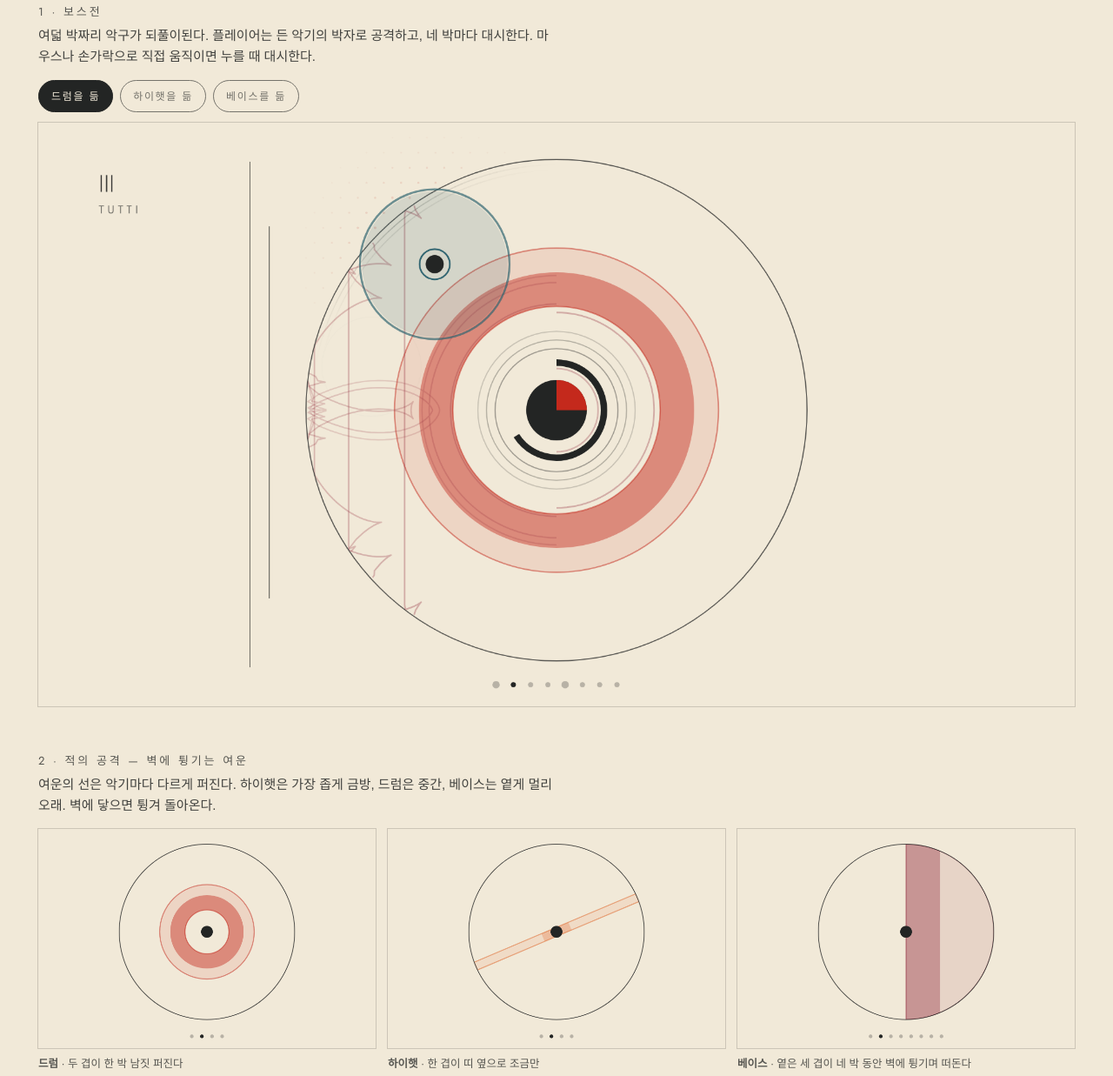
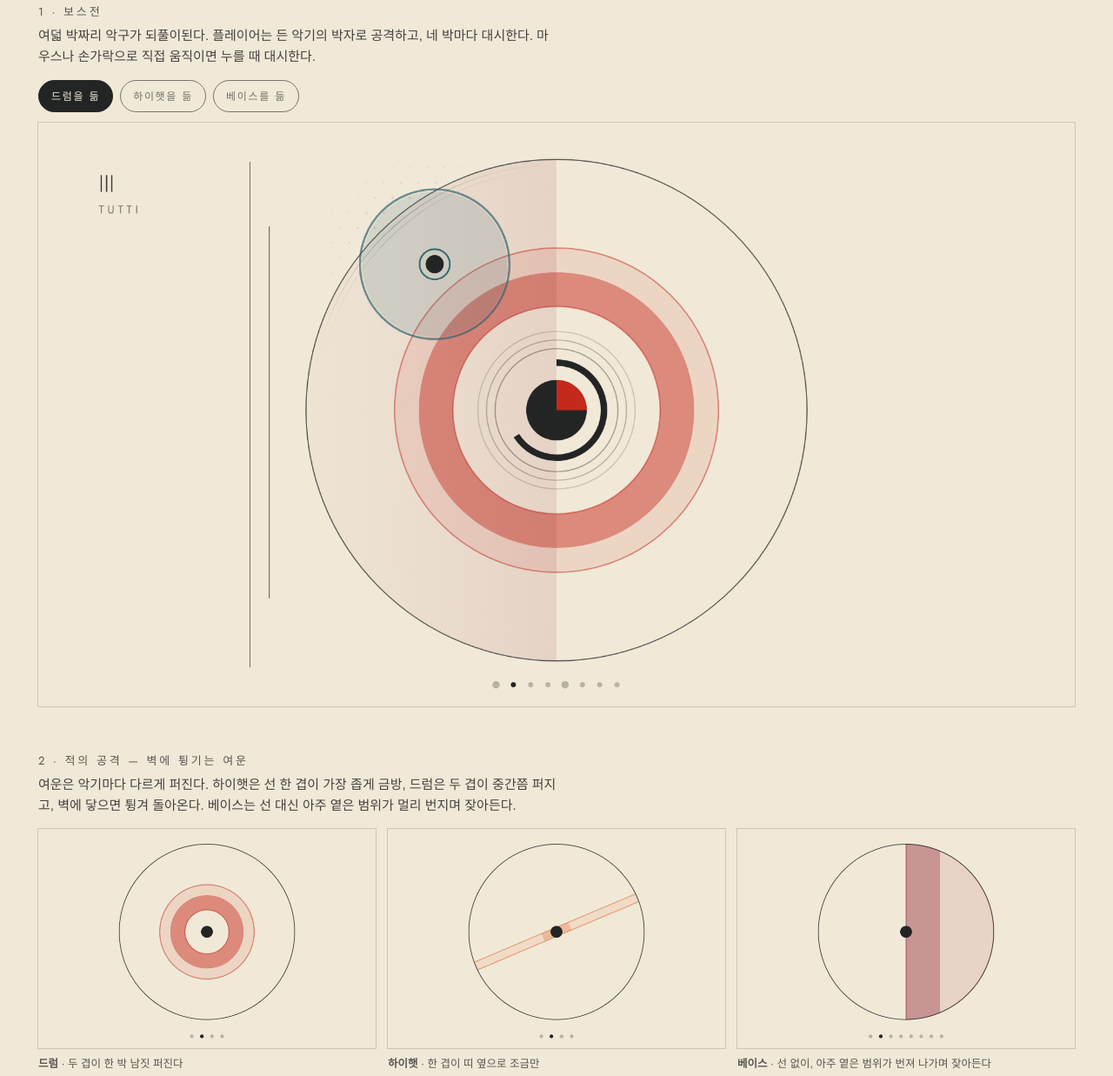
Before and after one commit to Jetsom22/RhythmMellow, a website: page public/concepts/index.html in a window 1280 px wide. Shown: the part 297-1534 px from the top of the page at 87% size. Drawn offline with Linux system fonts and the light colour scheme; animation ran at ten frames a second.

Commit message:
docs: mockups — bass echo as a faint spreading wash instead of lines
Co-Authored-By: Claude Fable 5.2 <noreply@anthropic.com>
Claude-Session: https://claude.ai/code/session_011Tvm9pGyfdaXZGHcRBbo36

```diff
--- a/public/concepts/index.html
+++ b/public/concepts/index.html
@@ -55,11 +55,11 @@ a{color:inherit}
 <canvas id="scene" width="1920" height="1080"></canvas>
 
 <h2>2 · 적의 공격 — 벽에 튕기는 여운</h2>
-<p>여운의 선은 악기마다 다르게 퍼진다. 하이햇은 가장 좁게 금방, 드럼은 중간, 베이스는 옅게 멀리 오래. 벽에 닿으면 튕겨 돌아온다.</p>
+<p>여운은 악기마다 다르게 퍼진다. 하이햇은 선 한 겹이 가장 좁게 금방, 드럼은 두 겹이 중간쯤 퍼지고, 벽에 닿으면 튕겨 돌아온다. 베이스는 선 대신 아주 옅은 범위가 멀리 번지며 잦아든다.</p>
 <div class="row">
   <figure><canvas class="etile" data-inst="drum" width="800" height="520"></canvas><figcaption><b>드럼</b> · 두 겹이 한 박 남짓 퍼진다</figcaption></figure>
   <figure><canvas class="etile" data-inst="hat" width="800" height="520"></canvas><figcaption><b>하이햇</b> · 한 겹이 띠 옆으로 조금만</figcaption></figure>
-  <figure><canvas class="etile" data-inst="bass" width="800" height="520"></canvas><figcaption><b>베이스</b> · 옅은 세 겹이 네 박 동안 벽에 튕기며 떠돈다</figcaption></figure>
+  <figure><canvas class="etile" data-inst="bass" width="800" height="520"></canvas><figcaption><b>베이스</b> · 선 없이, 아주 옅은 범위가 번져 나가며 잦아든다</figcaption></figure>
 </div>
 
 <h2>3 · 플레이어 — 대시와 공격</h2>
@@ -73,7 +73,7 @@ a{color:inherit}
 <ul class="notes">
   <li><b>색</b> · 붉은 계열은 적, 푸른 계열은 플레이어. 계열 안에서 밝기와 색조로 악기 셋을 가른다</li>
   <li><b>땅의 끝</b> · 보통 색의 선 하나. 다가가면 안쪽으로 옅은 선 두 줄만 더 보인다. 바깥의 점은 가까울 때만</li>
-  <li><b>여운</b> · 벽에 튕긴다. 좁은 순서대로 하이햇, 드럼, 베이스</li>
+  <li><b>여운</b> · 하이햇과 드럼은 선이 벽에 튕긴다. 베이스는 옅은 범위가 번지며 잦아든다</li>
   <li><b>빠진 것</b> · 드럼의 방 장면은 이번 시안에서 뺐다. 방향이 정해지면 다시 넣는다</li>
 </ul>
 </main>
@@ -135,6 +135,22 @@ function travel(px, py, vx, vy, d, wall) {
 function drawEcho(g, atk, e, wall) {
   const E = ECHO[atk.inst], fr = atk._fr || (atk._fr = fronts(atk.shape));
   g.save();
+  if (atk.inst === 'bass') {
+    // 베이스는 선이 아니라 아주 옅은 범위가 번져 나가며 그라데이션으로 잦아든다.
+    const s = atk.shape, c = col.e3;
+    for (const start of atk.hold ? [0, atk.hold] : [0]) {
+      const te = (e - start) / 3.2;
+      if (te <= 0 || te >= 1) continue;
+      const d = 24 + easeOut(te) * s.r * 1.9;
+      // 색에서 투명으로: 중간색이 탁해지지 않게 같은 색의 알파만 줄인다.
+      const fade = g.createLinearGradient(s.x, 0, s.x - d, 0);
+      for (let i = 0; i <= 8; i++) { const u = i / 8; fade.addColorStop(u, c + Math.round(255 * (1 - u) ** 1.6).toString(16).padStart(2, '0')); }
+      g.globalAlpha = .17 * (1 - te) ** 1.6;
+      g.fillStyle = fade; g.fillRect(s.x - d, s.y - s.r, d, s.r * 2);
+    }
+    g.restore();
+    return;
+  }
   g.strokeStyle = col[ENEMY[atk.inst]]; g.lineJoin = 'round';
   for (const start of atk.hold ? [0, atk.hold] : [0]) for (let k = 0; k < E.lines; k++) {
     const te = (e - start - k * E.gap) / E.life;
```
